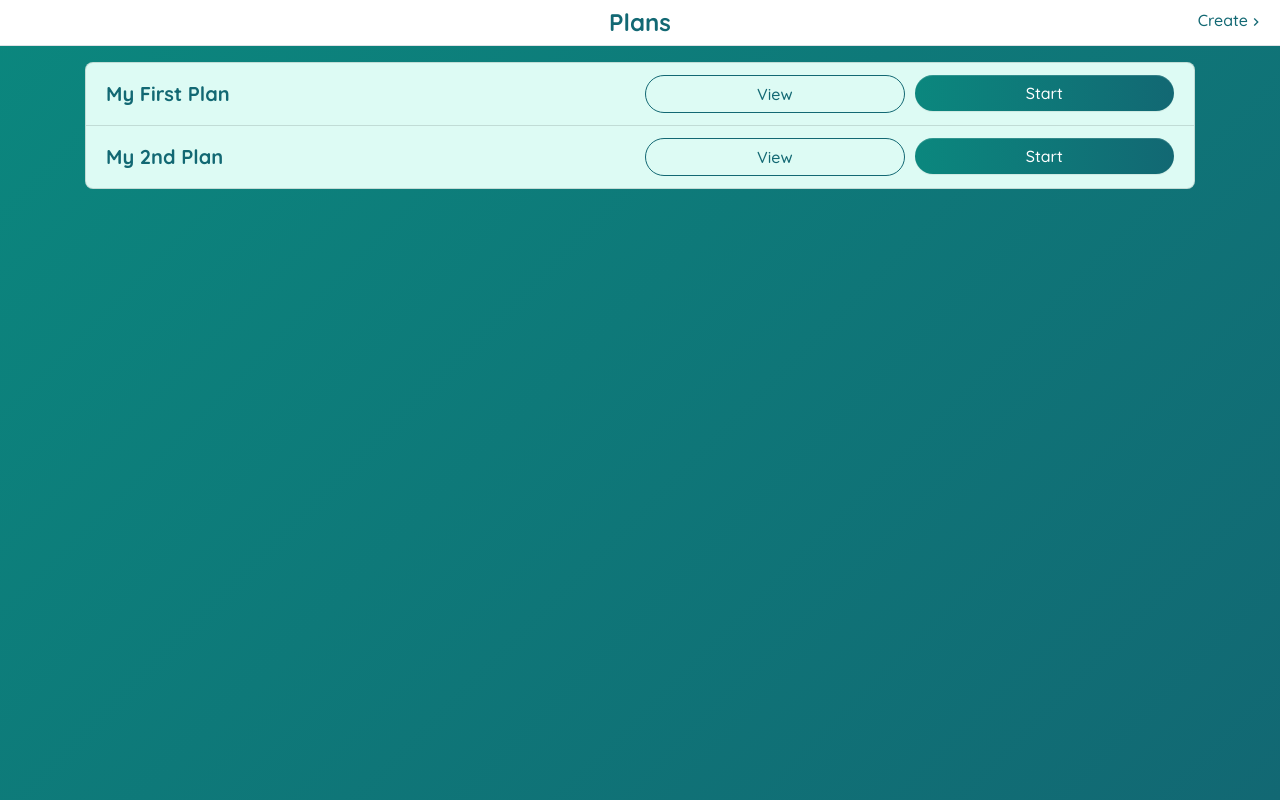
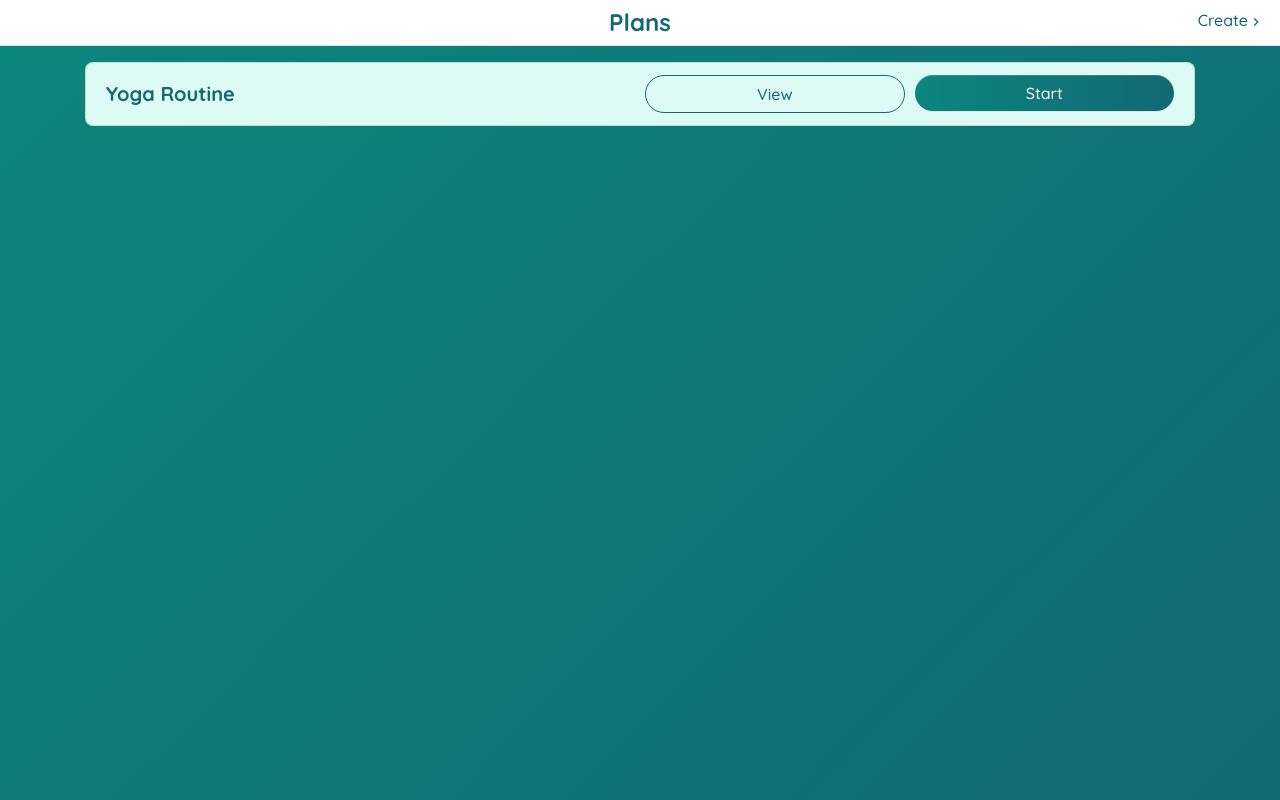
Before and after one commit to williamLafortuneCaissy/trainingApp, a React (Create React App) app: page /plan in a window 1280 px wide. Built offline with nearby package versions, Linux system fonts and the light colour scheme.

Commit message:
Prep for release

```diff
--- a/src/data/dataPlan.js
+++ b/src/data/dataPlan.js
@@ -1,7 +1,7 @@
 const data = [
     {
         "id" : 1,
-        "title": "My First Plan",
+        "title": "Yoga Routine",
         "sets" : [
             {
                 "series": 1,
@@ -164,11 +164,11 @@ const data = [
 
         ],
     },
-    {
-        "id" : 2,
-        "title": "My 2nd Plan",
-        "sets": [],
-    }
+    // {
+    //     "id" : 2,
+    //     "title": "My 2nd Plan",
+    //     "sets": [],
+    // }
 ]
 
 export default data;
```
Also changed, not shown: 2 other files (tests, documents, lock files or other folders).
